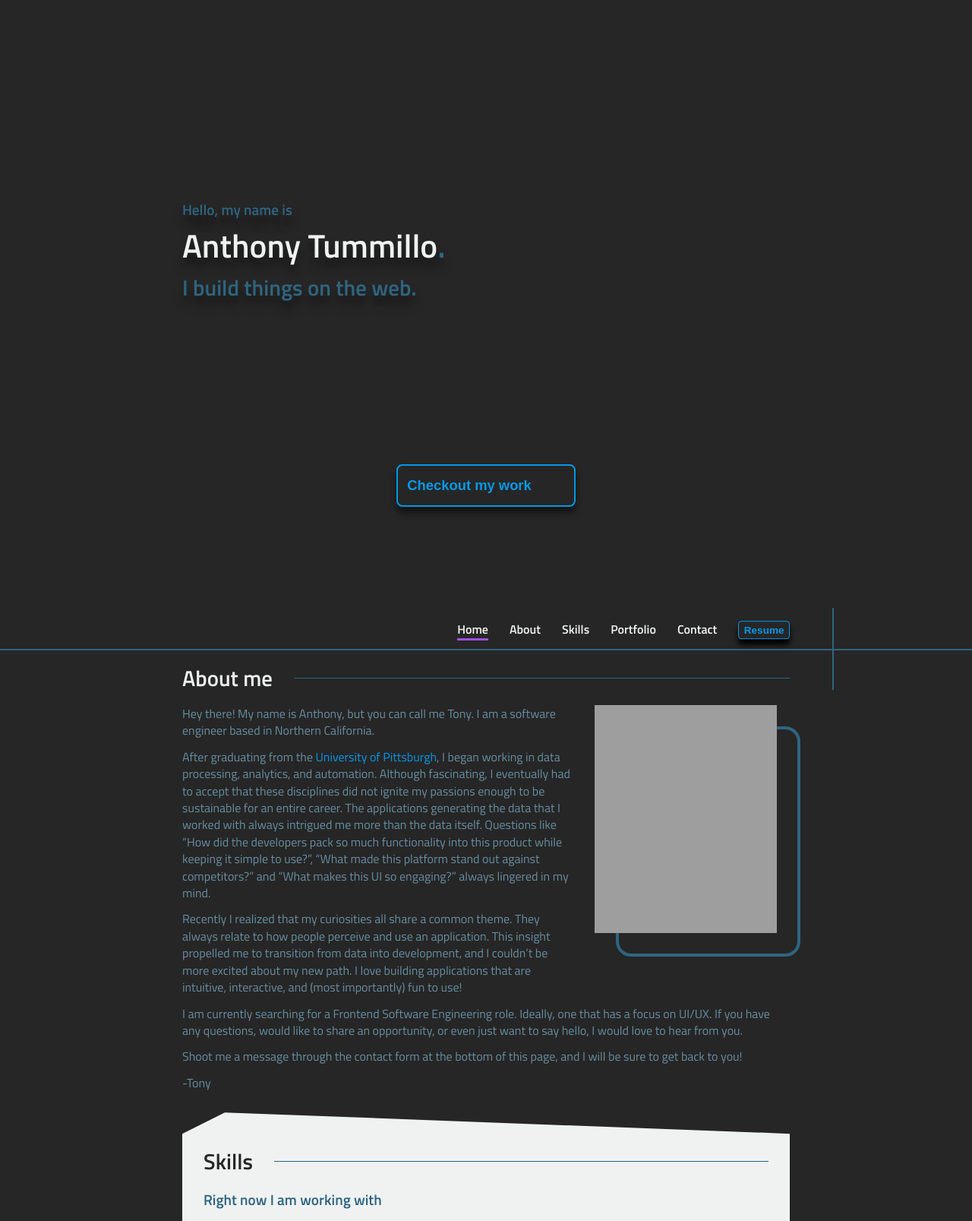
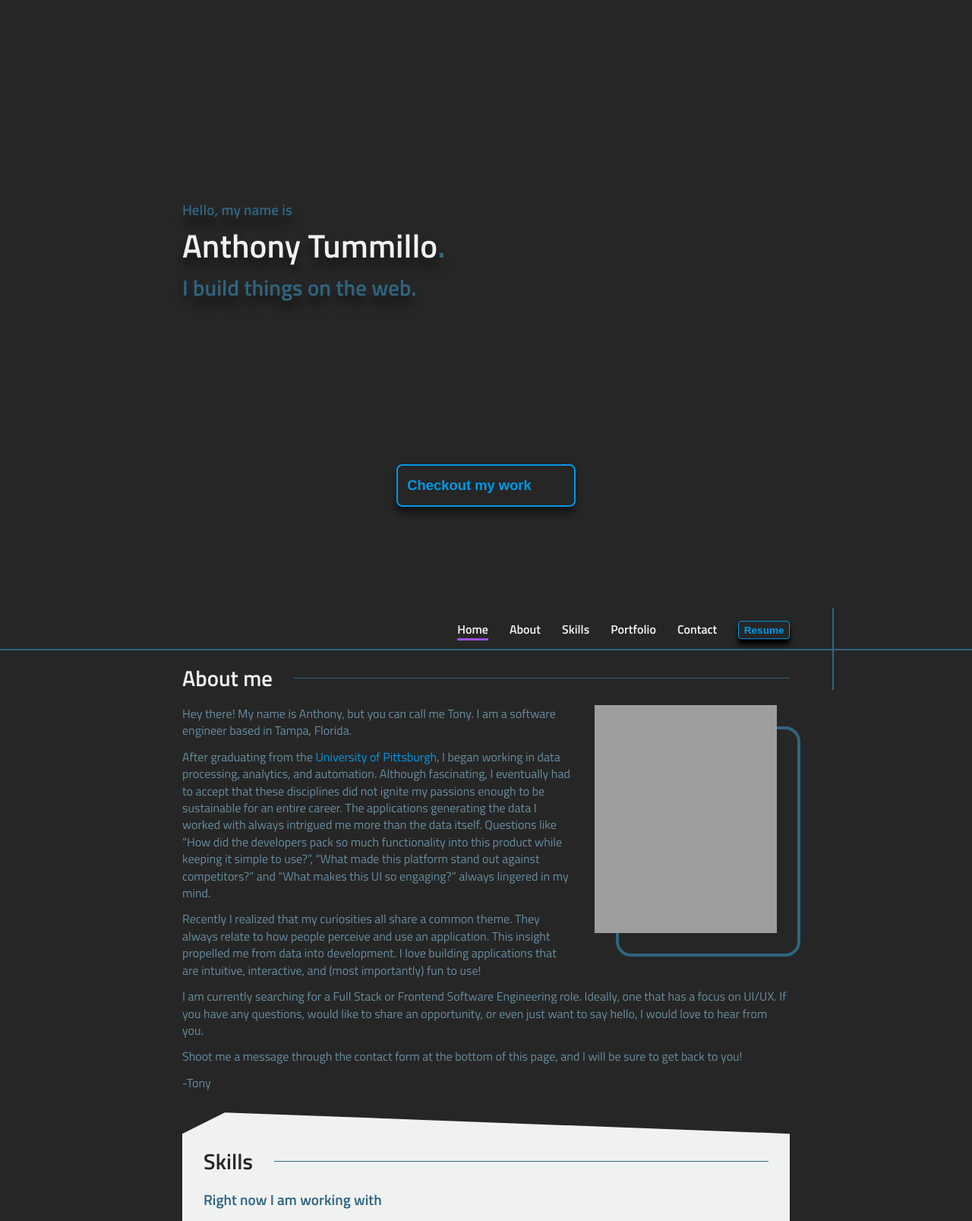
Before and after one commit to ATummillo/portfolio-site, a Django app: page / in a window 1280 px wide. Shown: the top 1607 px of the page at 76% size. Run offline with Django 3.2, Linux system fonts and the light colour scheme; style sheets or scripts are compiled from the project's sources; grey boxes are pictures that could not be loaded.

Commit message:
Update index.html for recent move

```diff
--- a/src/templates/index.html
+++ b/src/templates/index.html
@@ -96,7 +96,7 @@
       <article class="about__text about__text--1 txt txt--light">
         <span class="about__paragraph about__paragraph--1"
           >Hey there! My name is Anthony, but you can call me Tony. I am a
-          software engineer based in Northern California.</span
+          software engineer based in Tampa, Florida.</span
         >
         <span class="about__paragraph about__paragraph--2">
           After graduating from the
@@ -105,7 +105,7 @@
           >, I began working in data processing, analytics, and automation.
           Although fascinating, I eventually had to accept that these
           disciplines did not ignite my passions enough to be sustainable for an
-          entire career. The applications generating the data that I worked with
+          entire career. The applications generating the data I worked with
           always intrigued me more than the data itself. Questions like “How did
           the developers pack so much functionality into this product while
           keeping it simple to use?”, “What made this platform stand out against
@@ -115,15 +115,14 @@
         <span class="about__paragraph about__paragraph--3"
           >Recently I realized that my curiosities all share a common theme.
           They always relate to how people perceive and use an application. This
-          insight propelled me to transition from data into development, and I
-          couldn’t be more excited about my new path. I love building
+          insight propelled me from data into development. I love building
           applications that are intuitive, interactive, and (most importantly)
           fun to use!</span
         >
       </article>
       <article class="about__text about__text--2 txt txt--light">
         <span class="about__paragraph about__paragraph--4"
-          >I am currently searching for a Frontend Software Engineering role.
+          >I am currently searching for a Full Stack or Frontend Software Engineering role.
           Ideally, one that has a focus on UI/UX. If you have any questions,
           would like to share an opportunity, or even just want to say hello, I
           would love to hear from you.
```
